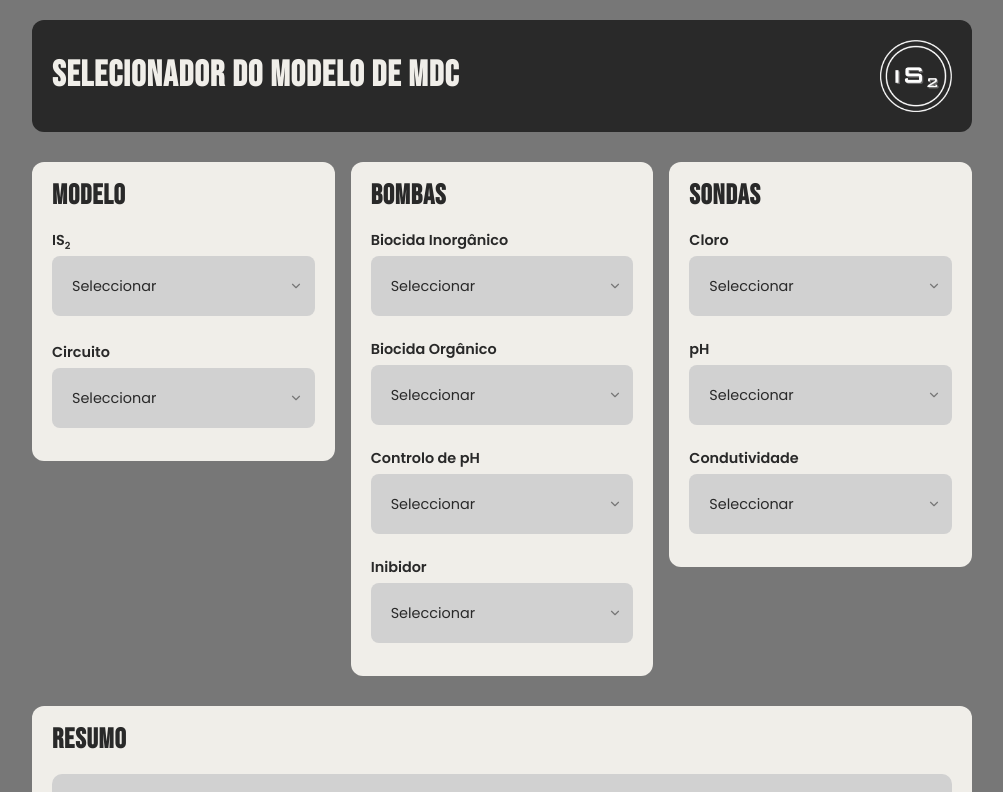
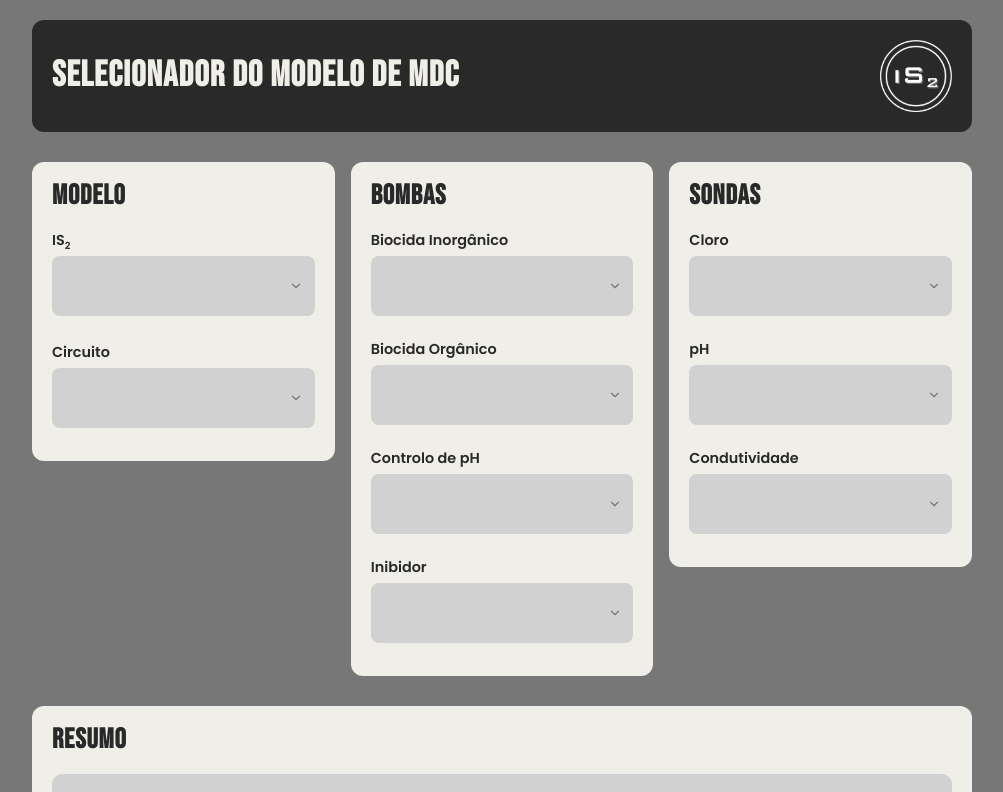
Before and after one commit to ZeDaNav13/RP12, a React (Vite) app: page / in a window 1280 px wide. Shown: the top 792 px of the page, without its empty margins (138-1141 px from the left). Built offline with nearby package versions, Linux system fonts and the light colour scheme.

Commit message:
Hide empty select placeholders

```diff
--- a/src/App.jsx
+++ b/src/App.jsx
@@ -821,7 +821,7 @@
                     value={answers[q.id] ?? ""}
                     onChange={(e) => handleModelChange(e.target.value)}
                   >
-                    <option value="">Seleccionar</option>
+                    <option value="" hidden />
                     {(questionRows[q.id] ?? []).map((row) => (
                       <option key={row.option} value={row.option}>
                         {row.option}
@@ -834,7 +834,7 @@
                   <div className="wide circuitoField">
                     <span className="fieldLabel">Circuito</span>
                     <select value={circuito} onChange={(e) => handleCircuitoChange(e.target.value)}>
-                      <option value="">Seleccionar</option>
+                      <option value="" hidden />
                       {circuitoOptions.map((option) => (
                         <option key={option} value={option}>
                           {option}
@@ -878,7 +878,7 @@
                     value={answers[q.id] ?? ""}
                     onChange={(e) => handleQuestionChange(q.id, e.target.value)}
                   >
-                    <option value="">Seleccionar</option>
+                    <option value="" hidden />
                     {(questionRows[q.id] ?? []).map((row) => (
                       <option key={row.option} value={row.option}>
                         {row.option}
@@ -905,7 +905,7 @@
                     value={answers[q.id] ?? ""}
                     onChange={(e) => handleQuestionChange(q.id, e.target.value)}
                   >
-                    <option value="">Seleccionar</option>
+                    <option value="" hidden />
                     {(visibleProbeRowsByQuestion[q.id] ?? []).map((row) => (
                       <option key={row.option} value={row.option}>
                         {row.option}
```
